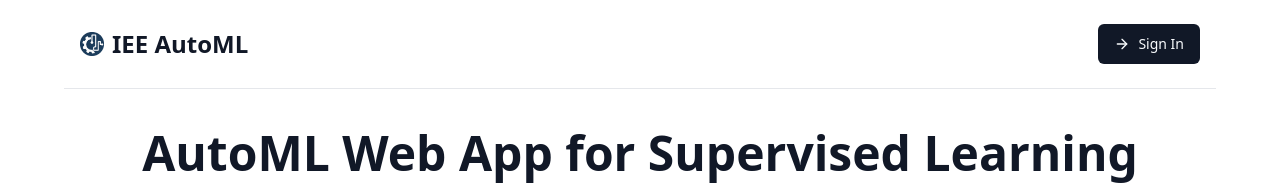
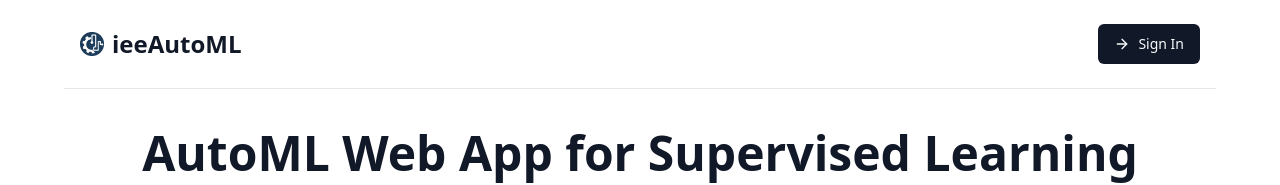
Before and after one commit to KyriakosOuz/AutoML, a React (Vite) app: page / in a window 1280 px wide. Shown: the top 185 px of the page. Built offline with nearby package versions, Linux system fonts and the light colour scheme; no server answers.

Commit message:
Refactor: Replace "IEE AutoML" with "ieeAutoML"
- Replaced all instances of "IEE AutoML" with "ieeAutoML" in component files.
- Updated "IEE AutoML Assistant" to "ieeAutoML Assistant".
- Updated alt text for logo references.
- Updated index.html title and og:title.

```diff
--- a/index.html
+++ b/index.html
@@ -4,12 +4,12 @@
   <head>
     <meta charset="UTF-8" />
     <meta name="viewport" content="width=device-width, initial-scale=1.0" />
-    <title>IEE AutoML</title>
+    <title>ieeAutoML</title>
     <meta name="description" content="Lovable Generated Project" />
     <meta name="author" content="Lovable" />
     <link rel="icon" href="/lovable-uploads/c9e22fa3-6ca8-4d5e-bcbd-976529ccc178.png" type="image/png">
 
-    <meta property="og:title" content="IEE AutoML" />
+    <meta property="og:title" content="ieeAutoML" />
     <meta property="og:description" content="Lovable Generated Project" />
     <meta property="og:type" content="website" />
     <meta property="og:image" content="https://lovable.dev/opengraph-image-p98pqg.png" />
--- a/src/components/layout/MainHeader.tsx
+++ b/src/components/layout/MainHeader.tsx
@@ -136,11 +136,11 @@ const MainHeader = () => {
           <Link to="/" className="text-xl font-bold text-primary flex items-center gap-2">
             <img
               src="/lovable-uploads/c9e22fa3-6ca8-4d5e-bcbd-976529ccc178.png"
-              alt="KyrO Logo"
+              alt="ieeAutoML Logo"
               className="h-5 w-5 sm:h-6 sm:w-6"
             />
-            <span className="hidden sm:inline">IEE AutoML</span>
-            <span className="sm:hidden">IEE</span>
+            <span className="hidden sm:inline">ieeAutoML</span>
+            <span className="sm:hidden">iee</span>
           </Link>
         </div>
 
--- a/src/components/layout/MobileNav.tsx
+++ b/src/components/layout/MobileNav.tsx
@@ -42,7 +42,7 @@ const MobileNav = () => {
           <Link to="/training" className="flex items-center gap-3 p-3 rounded-md hover:bg-gray-100">
             <img
               src="/lovable-uploads/c9e22fa3-6ca8-4d5e-bcbd-976529ccc178.png"
-              alt="KyrO Logo"
+              alt="ieeAutoML Logo"
               className={`h-5 w-5 ${isActive('/training') ? 'opacity-100' : 'opacity-70'}`}
             />
             <span className={`${isActive('/training') ? 'font-medium text-black' : 'text-gray-700'}`}>
--- a/src/pages/Index.tsx
+++ b/src/pages/Index.tsx
@@ -13,11 +13,11 @@ const Index = () => {
         <Link to="/" className="text-2xl font-bold text-gray-900 flex items-center gap-2">
           <img
             src="/lovable-uploads/c9e22fa3-6ca8-4d5e-bcbd-976529ccc178.png"
-            alt="IEE Logo"
+            alt="ieeAutoML Logo"
             className="h-6 w-6"
           />
-          <span className="hidden sm:inline">IEE AutoML</span>
-          <span className="sm:hidden">IEE</span>
+          <span className="hidden sm:inline">ieeAutoML</span>
+          <span className="sm:hidden">iee</span>
         </Link>
         <div>
           {user ? (
```
